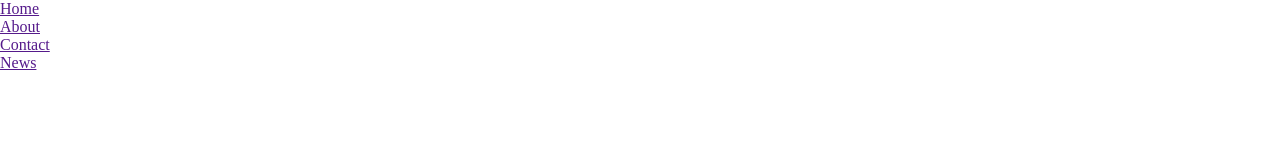
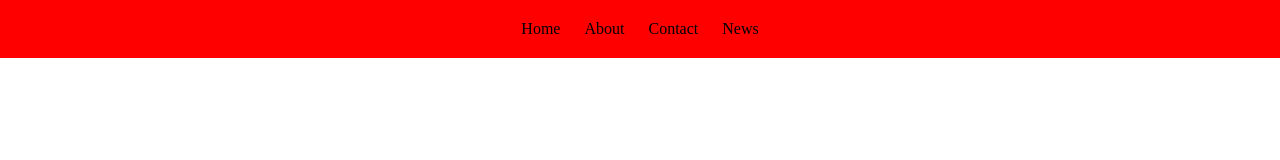
Before and after one commit to hamzam1478/navigation-bar, a plain HTML site: page index.html in a window 1280 px wide. Drawn offline with Linux system fonts and the light colour scheme.

Commit message:
Navigation Bar Style (Flex)

```diff
--- a/style.css
+++ b/style.css
@@ -2,3 +2,29 @@
     margin: 0;
     padding: 0;
 }
+
+nav {
+    display: flex;
+    justify-content: center;
+}
+
+li {
+    display: inline-block;
+}
+
+nav {
+    background-color: red;
+    padding: 20px;
+}
+
+a {
+    text-decoration: none;
+    color: black;
+    padding: 10px;
+}
+
+a:hover {
+    background-color: white;
+    color: red;
+    transition: 0.8s
+}
```
